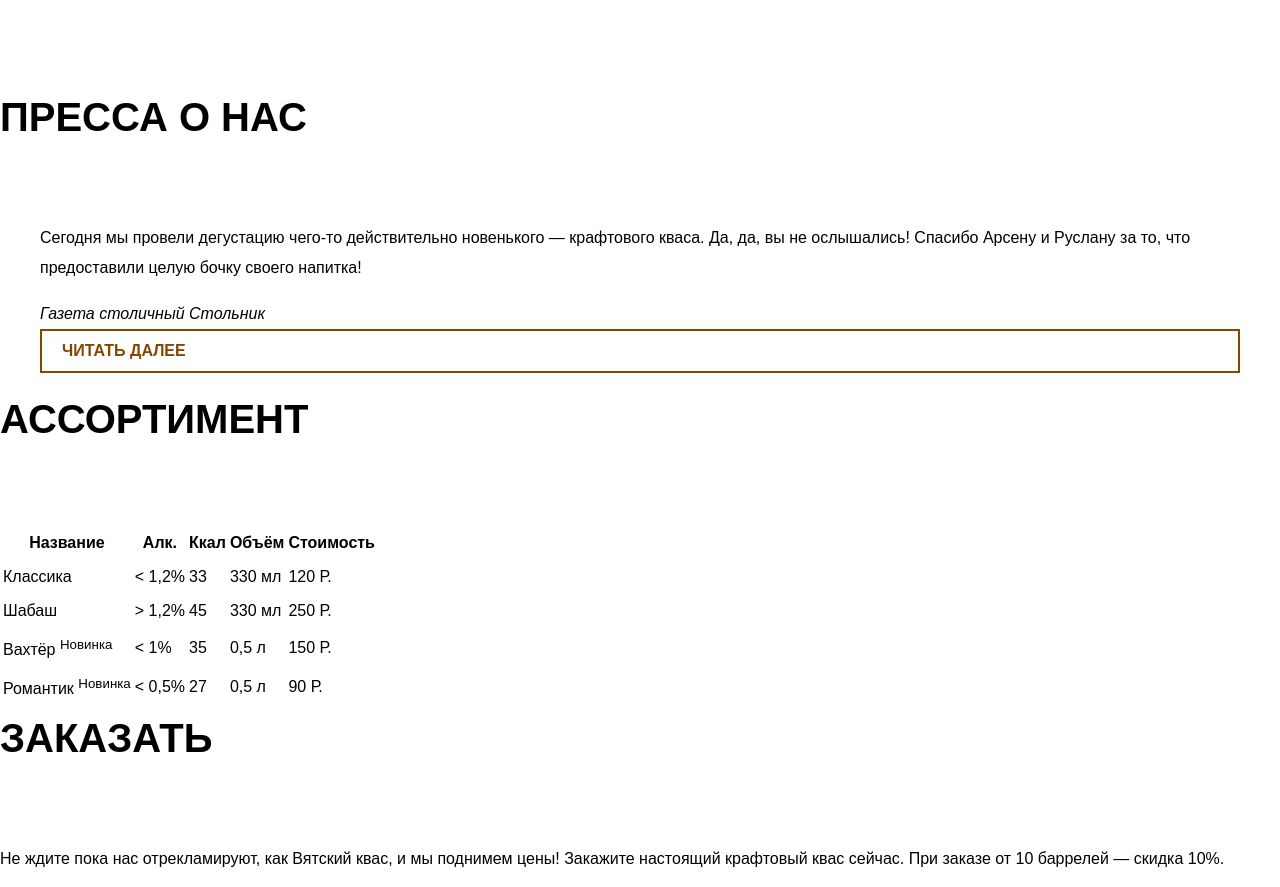
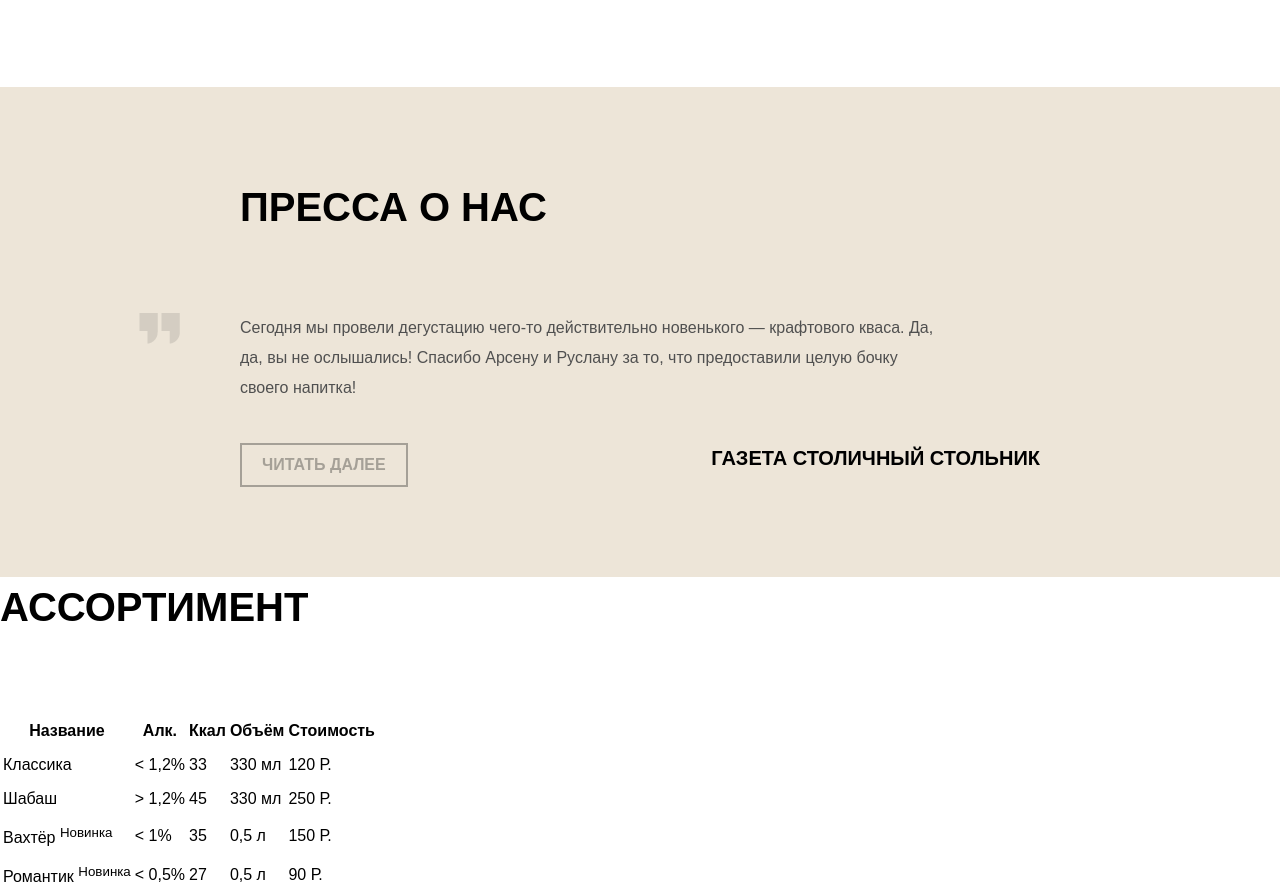
Before and after one commit to kosarova/kvast.github.io, a plain HTML site: page index.html in a window 1280 px wide. Shown: the part 2714-3601 px from the top of the page. Drawn offline with Linux system fonts and the light colour scheme.

Commit message:
add css style for section About

```diff
--- a/index.html
+++ b/index.html
@@ -130,13 +130,16 @@
             </div>
         </section>
         <section class="about">
+           <div class="container-small">
             <h2 class="section-name">Пресса о нас</h2>
             <blockquote>
-                <p>Сегодня мы провели дегустацию чего-то действительно новенького — крафтового кваса. Да, да, вы не
-                    ослышались! Спасибо Арсену и Руслану за то, что предоставили целую бочку своего напитка!</p>
-                <cite>Газета столичный Стольник</cite>
-                <a class="btn btn-about" href="#">Читать далее</a>
+                <p class="about-details">Сегодня мы провели дегустацию чего-то действительно новенького — крафтового кваса. Да, да, вы не ослышались! Спасибо Арсену и Руслану за то, что предоставили целую бочку своего напитка!</p>
+                <div class="about-info">
+                    <cite>Газета столичный Стольник</cite>
+                    <a class="btn btn-about" href="#">Читать далее</a>
+                </div>
             </blockquote>
+            </div>
         </section>
         <section class="assortment">
             <h2 class="section-name">Ассортимент</h2>
--- a/style.css
+++ b/style.css
@@ -319,3 +319,55 @@ body {
 .history i a:active {
     color: #cab7a2;
 }
+/*/////////////ABOUT///////////////////*/
+.about {
+    background-color: #ede5d8;
+    padding: 90px 0 20px;
+}
+.about blockquote {
+    margin: 0;
+    margin-bottom: 70px;
+    position: relative;
+}
+.about-details {
+    margin: 0;
+    margin-bottom: 40px;
+    color: #505050;
+    width: 700px;
+}
+.about-details::before {
+    position: absolute;
+    content: "";
+    background-image: url(img/quotes.png);
+    background-repeat: no-repeat;
+    width:41px;
+    height: 31px;
+    left:-101px;
+}
+.about-info {
+    display: flex;
+    justify-content: space-between;
+    align-items: flex-start;
+    flex-wrap: wrap;
+    flex-direction: row-reverse;
+}
+.about-info cite {
+    text-transform: uppercase;
+    font-size: 20px;
+    margin: 0;
+    font-style: normal;
+    font-weight: bold;
+}
+.btn-about {
+    color:rgba(165,160,151);
+    border-color: rgba(165,160,151);
+}
+.btn-about:hover {
+    color:white;
+    background-color:rgba(165,160,151) ;
+    border-color: rgba(165,160,151);
+}
+.btn-about:active {
+    color:#b5b2ad;
+    background-color:rgba(165,160,151) ;
+}
```
